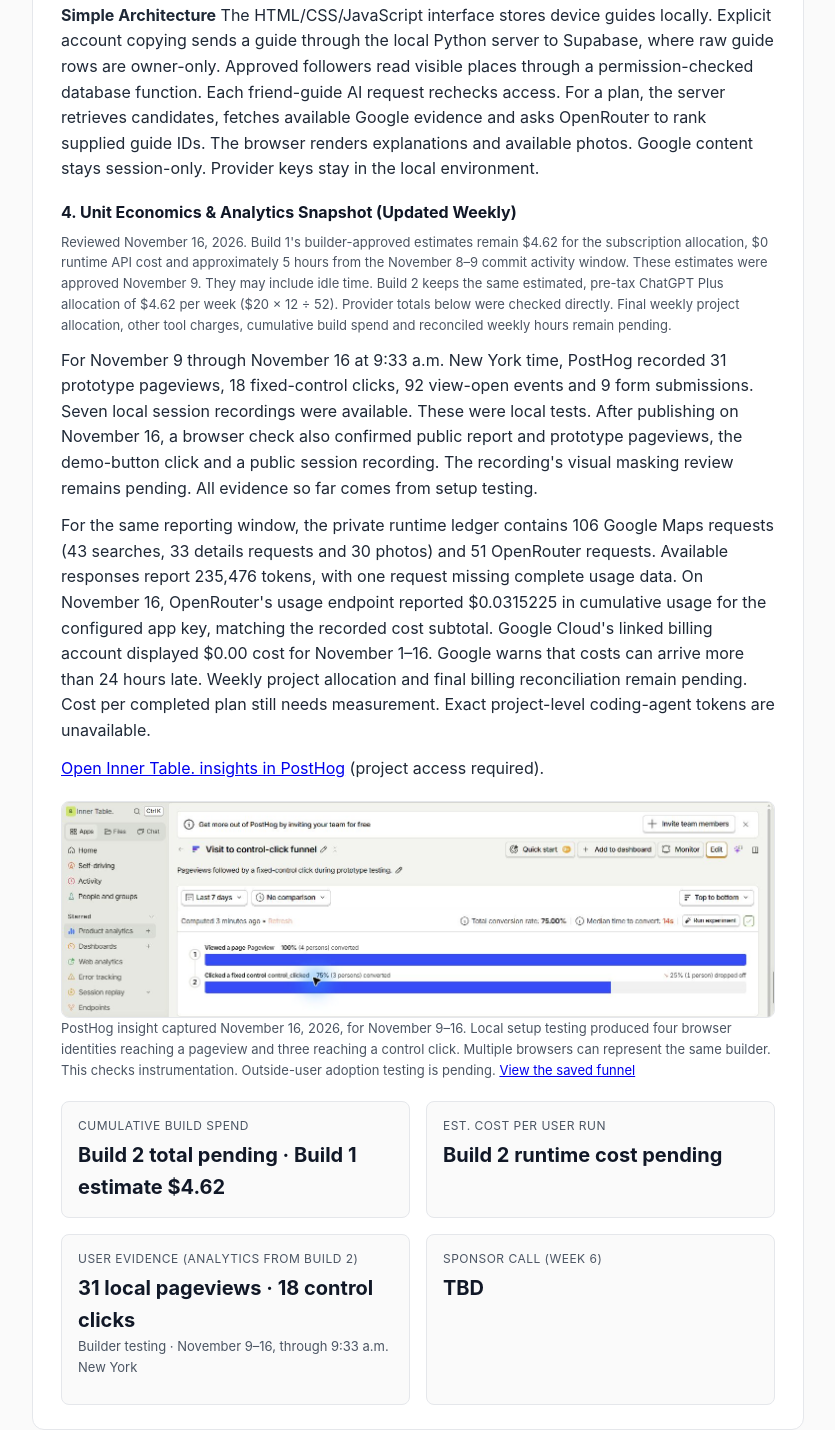
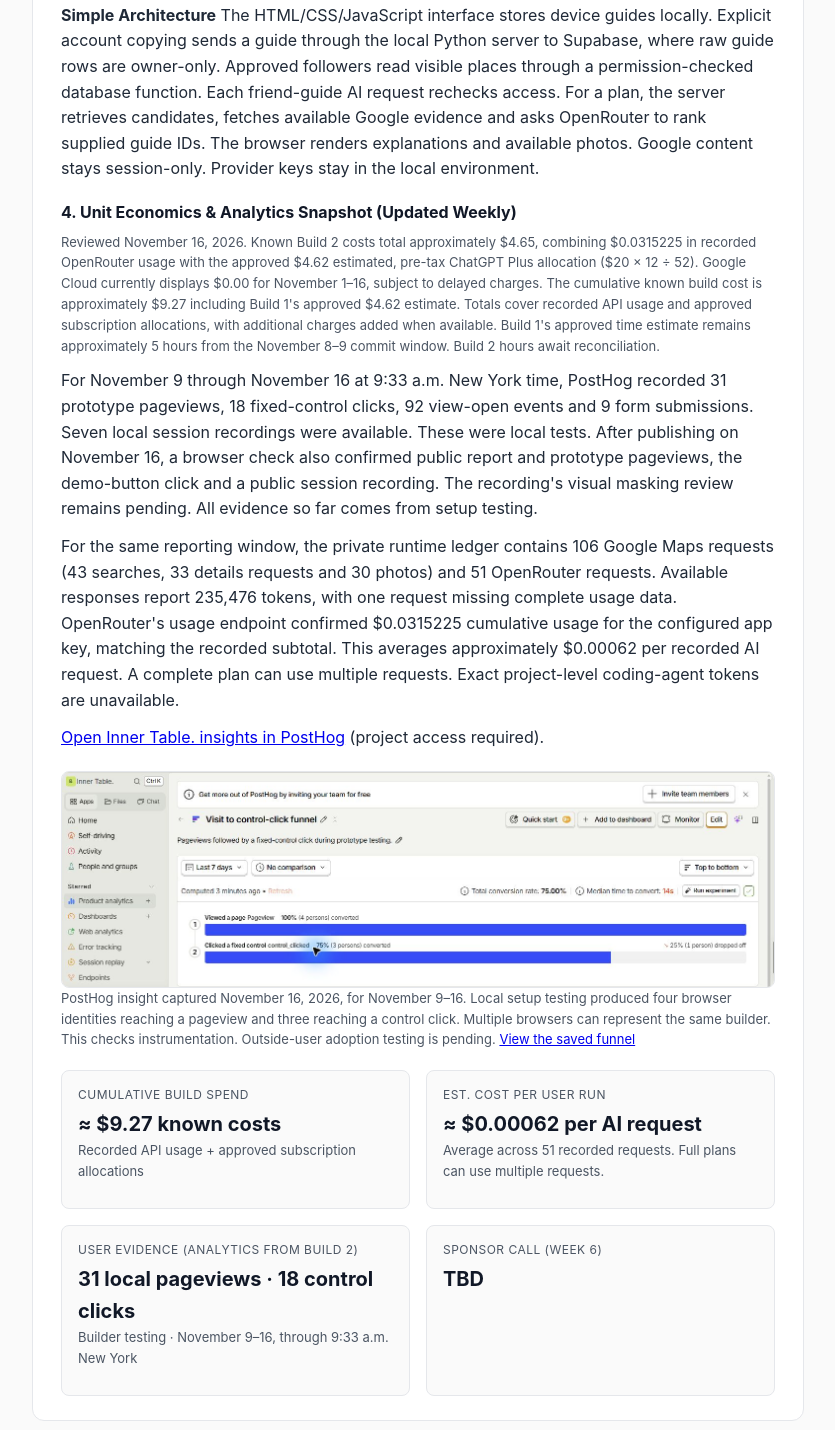
Before and after one commit to building-with-ai-f26/wj2394-sandbox, a plain HTML site: page docs/index.html in a window 1280 px wide. Shown: the part 2917-4347 px from the top of the page, without its empty margins (222-1057 px from the left). Drawn offline with Linux system fonts and the light colour scheme.

Commit message:
Report known API and subscription costs without blocking on Google billing

```diff
--- a/docs/index.html
+++ b/docs/index.html
@@ -195,9 +195,9 @@
       <p><strong>Simple Architecture</strong> The HTML/CSS/JavaScript interface stores device guides locally. Explicit account copying sends a guide through the local Python server to Supabase, where raw guide rows are owner-only. Approved followers read visible places through a permission-checked database function. Each friend-guide AI request rechecks access. For a plan, the server retrieves candidates, fetches available Google evidence and asks OpenRouter to rank supplied guide IDs. The browser renders explanations and available photos. Google content stays session-only. Provider keys stay in the local environment.</p>
 
       <h3>4. Unit Economics & Analytics Snapshot (Updated Weekly)</h3>
-      <p class="meta">Reviewed November 16, 2026. Build 1's builder-approved estimates remain $4.62 for the subscription allocation, $0 runtime API cost and approximately 5 hours from the November 8–9 commit activity window. These estimates were approved November 9. They may include idle time. Build 2 keeps the same estimated, pre-tax ChatGPT Plus allocation of $4.62 per week ($20 × 12 ÷ 52). Provider totals below were checked directly. Final weekly project allocation, other tool charges, cumulative build spend and reconciled weekly hours remain pending.</p>
+      <p class="meta">Reviewed November 16, 2026. Known Build 2 costs total approximately $4.65, combining $0.0315225 in recorded OpenRouter usage with the approved $4.62 estimated, pre-tax ChatGPT Plus allocation ($20 × 12 ÷ 52). Google Cloud currently displays $0.00 for November 1–16, subject to delayed charges. The cumulative known build cost is approximately $9.27 including Build 1's approved $4.62 estimate. Totals cover recorded API usage and approved subscription allocations, with additional charges added when available. Build 1's approved time estimate remains approximately 5 hours from the November 8–9 commit window. Build 2 hours await reconciliation.</p>
       <p>For November 9 through November 16 at 9:33 a.m. New York time, PostHog recorded 31 prototype pageviews, 18 fixed-control clicks, 92 view-open events and 9 form submissions. Seven local session recordings were available. These were local tests. After publishing on November 16, a browser check also confirmed public report and prototype pageviews, the demo-button click and a public session recording. The recording's visual masking review remains pending. All evidence so far comes from setup testing.</p>
-      <p>For the same reporting window, the private runtime ledger contains 106 Google Maps requests (43 searches, 33 details requests and 30 photos) and 51 OpenRouter requests. Available responses report 235,476 tokens, with one request missing complete usage data. On November 16, OpenRouter's usage endpoint reported $0.0315225 in cumulative usage for the configured app key, matching the recorded cost subtotal. Google Cloud's linked billing account displayed $0.00 cost for November 1–16. Google warns that costs can arrive more than 24 hours late. Weekly project allocation and final billing reconciliation remain pending. Cost per completed plan still needs measurement. Exact project-level coding-agent tokens are unavailable.</p>
+      <p>For the same reporting window, the private runtime ledger contains 106 Google Maps requests (43 searches, 33 details requests and 30 photos) and 51 OpenRouter requests. Available responses report 235,476 tokens, with one request missing complete usage data. OpenRouter's usage endpoint confirmed $0.0315225 cumulative usage for the configured app key, matching the recorded subtotal. This averages approximately $0.00062 per recorded AI request. A complete plan can use multiple requests. Exact project-level coding-agent tokens are unavailable.</p>
       <p><a href="https://us.posthog.com/project/731822/insights">Open Inner Table. insights in PostHog</a> (project access required).</p>
       <figure style="margin: 20px 0;">
         <a href="assets/build-2-posthog.png"><img src="assets/build-2-posthog.png" alt="PostHog setup funnel showing four browser identities with pageviews and three with a fixed-control click" width="1440" height="435" loading="lazy" style="display: block; width: 100%; height: auto; border: 1px solid var(--border); border-radius: 8px;" /></a>
@@ -206,11 +206,13 @@
       <div class="grid-2">
         <div class="stat-box">
           <div class="stat-label">Cumulative Build Spend</div>
-          <div class="stat-value">Build 2 total pending · Build 1 estimate $4.62</div>
+          <div class="stat-value">≈ $9.27 known costs</div>
+          <p class="meta">Recorded API usage + approved subscription allocations</p>
         </div>
         <div class="stat-box">
           <div class="stat-label">Est. Cost Per User Run</div>
-          <div class="stat-value">Build 2 runtime cost pending</div>
+          <div class="stat-value">≈ $0.00062 per AI request</div>
+          <p class="meta">Average across 51 recorded requests. Full plans can use multiple requests.</p>
         </div>
         <div class="stat-box">
           <div class="stat-label">User Evidence (Analytics from Build 2)</div>
@@ -251,7 +253,7 @@
           <li><strong>Things learned with AI</strong> I learned why the product needs Google Cloud setup to fetch categories, photos and reviews. I set that up as the builder so users can work through the app. Public place details and private Maps saves need separate connections. I also learned that local analytics working does not prove the published product page is recording visits, so I need to check both.</li>
           <li><strong>What broke / changed in PRD</strong> Fixed empty-candidate messages, Maps name mismatches and a Korean substitution in Japanese results. PRD v2 now includes conversational planning, account migration and approved access to friend guides. The November 16 audit found missing published analytics. Publishing through GitHub Actions now includes the analytics configuration. A PostHog insight screenshot is included above. Refreshed the outdated prototype screenshots after the builder's review. Visual replay review and the two-account interface rehearsal remain pending.</li>
           <li><strong>Checks on November 16</strong> All 39 JavaScript and 31 Python tests passed. Published links, anchors and 19 linked pages/assets passed the deployment check. PostHog's saved interaction funnel uses the app's fixed-control click event. Both pages display a recording notice. Public report and prototype pageviews, the demo-button click and a public session recording were received.</li>
-          <li><strong>Cost & time this week</strong> Reviewed November 16. OpenRouter reports $0.0315225 cumulative usage for the configured app key. Google Cloud displays $0.00 for November 1–16, subject to delayed usage. Weekly project allocation, final billing reconciliation, PostHog/Mobbin charges and reconciled weekly hours remain pending. API request metadata and available provider usage are recorded privately. Estimated pre-tax ChatGPT Plus allocation is $4.62 using $20 × 12 ÷ 52. Observed work intervals are recorded in the build journal, with unobserved gaps excluded.</li>
+          <li><strong>Cost & time this week</strong> Reviewed November 16. Approximately $4.65 in known costs, comprising $0.0315225 recorded OpenRouter usage plus the $4.62 estimated, pre-tax ChatGPT Plus allocation. Google Cloud currently displays $0.00. Additional charges enter the total when available. Observed work intervals are recorded in the journal with gaps excluded. Weekly hours await reconciliation.</li>
         </ul>
         <p class="meta">Account and Friends checkpoint, reviewed November 12. The builder completed sign-in and guide copying. Exact-username requests, owner approval, read-only friend-guide search, hidden-place filtering and access removal are implemented locally. The combined suite passed 61 tests, and live database permission checks passed using fictional accounts rolled back after testing. A two-account interface rehearsal remains pending. Public backend hosting is still needed for friends on other computers.</p>
         <figure style="margin: 20px 0;">
```
Also changed, not shown: 2 other files.
